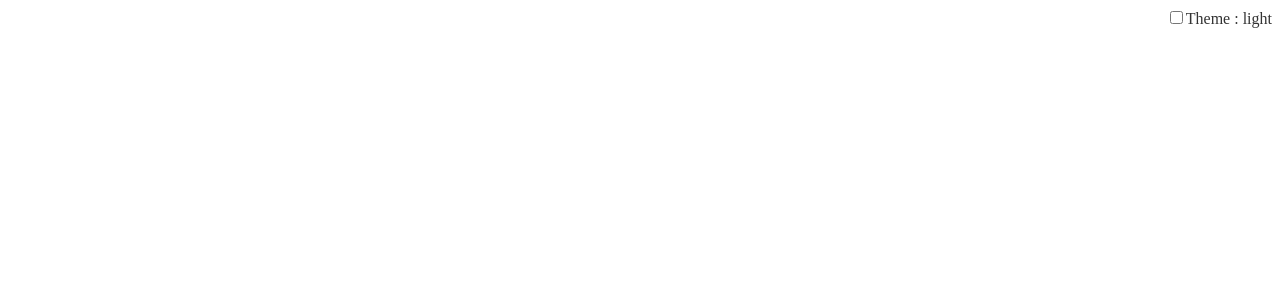
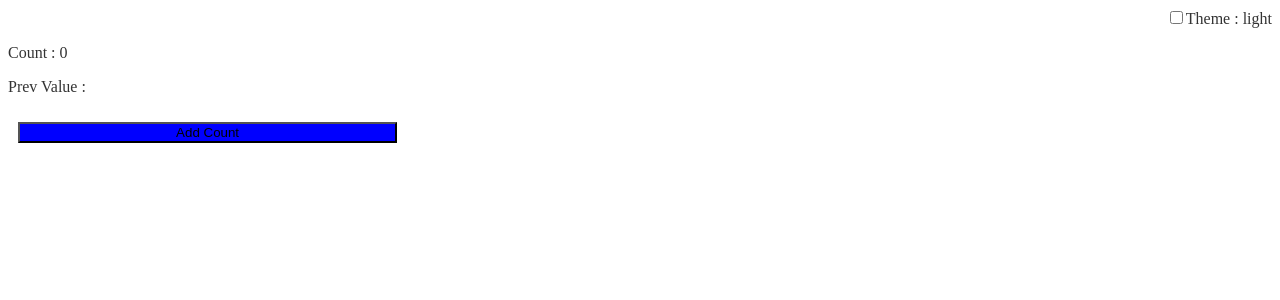
Before and after one commit to mythreyeepn/React_challenges, a React (Create React App) app: page /prev in a window 1280 px wide. Before the commit this address had no page. Shown: the top 300 px of the page. Built offline with nearby package versions, Linux system fonts and the light colour scheme.

Commit message:
Getting the Previous Value

```diff
--- a/src/App.js
+++ b/src/App.js
@@ -13,6 +13,7 @@ import TrafficLights from "./Traffic-Lights";
 import Tabs from "./BasicTabs/Tabs";
 import Clock from "./DigitalClock/Clock";
 import TotalJobs from "./JobsBoard/TotalJobs";
+import DisplayPrev from "./Previous-value-CustomHook/DisplayPrevious";
 
 // import NotFound from './NotFound';
 
@@ -33,6 +34,7 @@ const App = () => {
           <Route path="/tabs" element={<Tabs />} />
           <Route path="/clock" element={<Clock />} />
           <Route path="/jobsBoard" element={<TotalJobs />} />
+          <Route path="/prev" element={<DisplayPrev />} />
         </Routes>
       </Router>
     </BackGroundChanger>
--- /dev/null
+++ b/src/Previous-value-CustomHook/DisplayPrevious.jsx
@@ -0,0 +1,14 @@
+import React from "react";
+import UsePrevious from "./UsePrevious";
+const DisplayPrev = () => {
+  const [previousVal, count, setCount] = UsePrevious(undefined, 0);
+  return (
+    <div>
+      <p>Count : {count} </p>
+      <p>Prev Value : {previousVal} </p>
+      <button onClick={() => setCount(count + 1)}>Add Count</button>
+    </div>
+  );
+};
+
+export default DisplayPrev;
--- /dev/null
+++ b/src/Previous-value-CustomHook/UsePrevious.jsx
@@ -0,0 +1,12 @@
+import { useState, useRef, useEffect } from "react";
+
+function UsePrevious(initialValue, val) {
+  const [count, setCount] = useState(val);
+  const prevVal = useRef(initialValue);
+
+  useEffect(() => {
+    prevVal.current = count;
+  }, [count]);
+  return [prevVal.current, count, setCount];
+}
+export default UsePrevious;
```
